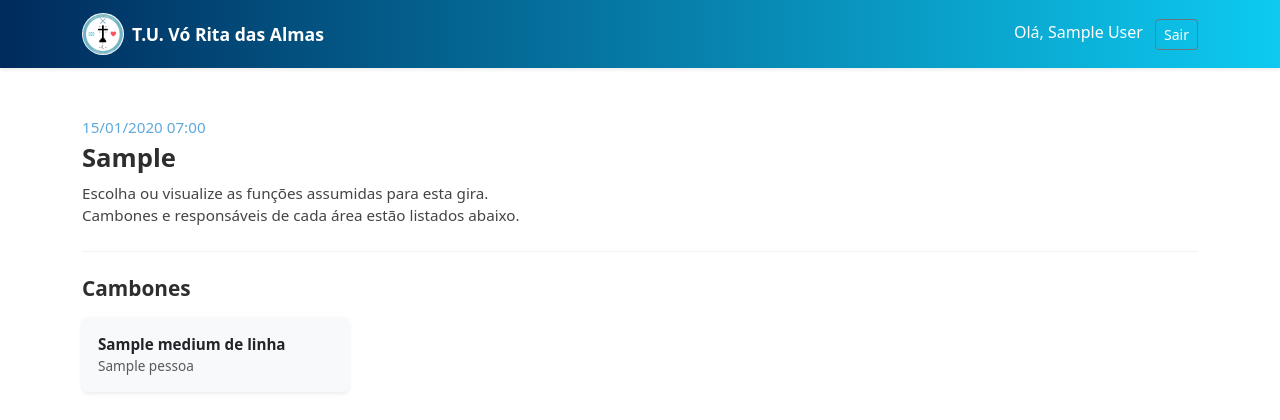
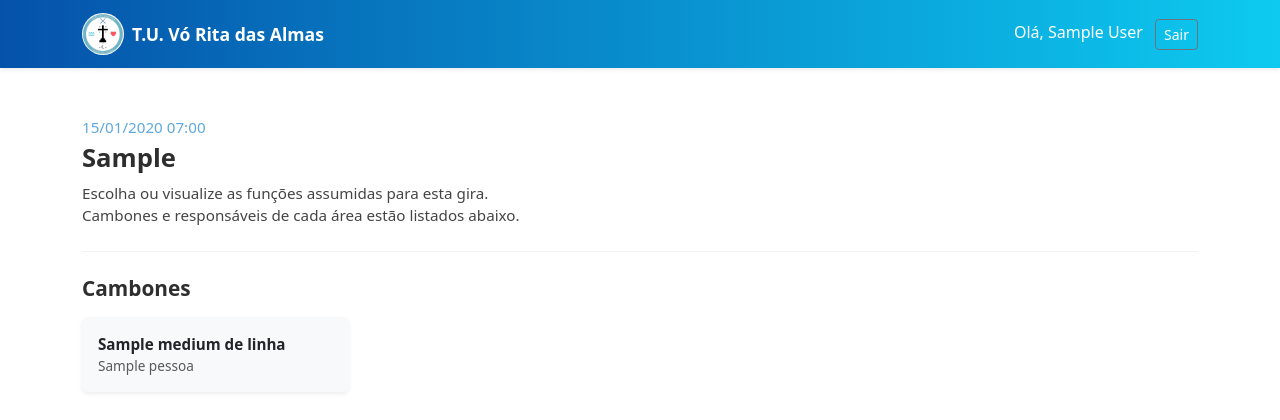
Before and after one commit to dacorrea/templo-funcoes, a Django app: template gira/templates/gira/lista_funcoes.html in a window 1280 px wide. Shown: the top 420 px of the page. Run offline with Django 4.2, Linux system fonts and the light colour scheme; a user stored in the database is signed in; tables that the repository leaves empty hold one stand-in row (values such as "Sample post"); the template is opened without the code that fills it: values that come from a table or form of the project are taken from there, most other values are stand-ins (such as "Sample title", 1, 10 or a date in 2020).

Commit message:
Update lista_funcoes.html
Alterado o azul escuro da barra superior

```diff
--- a/gira/templates/gira/lista_funcoes.html
+++ b/gira/templates/gira/lista_funcoes.html
@@ -160,7 +160,7 @@
 }
 {% else %}
 .navbar {
-  background: linear-gradient(to right, #002b5c, #0dcaf0);
+  background: linear-gradient(to right, #0552aa, #0dcaf0);
   color: white !important;
 }
 .navbar a, .navbar-brand, .navbar-nav .nav-link {
```
